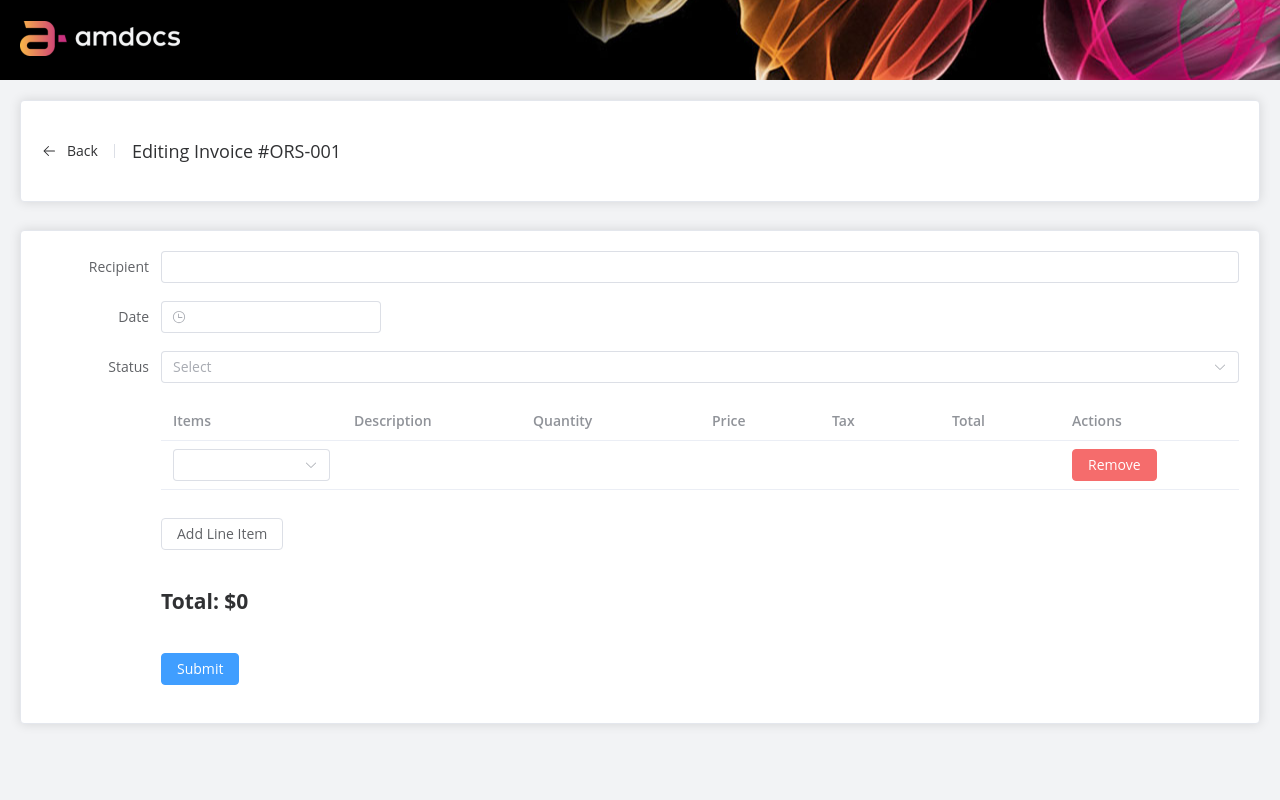
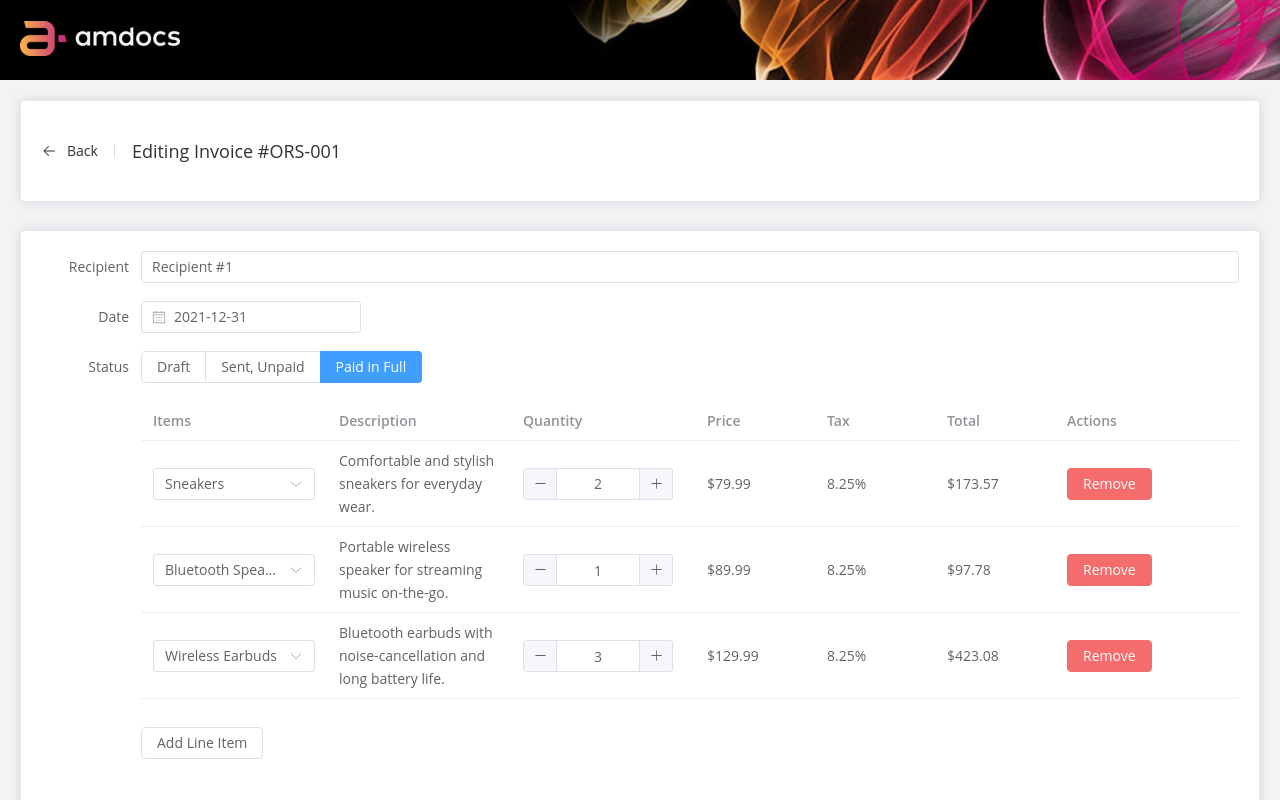
Before and after one commit to dmouroutis/invoice-manager, a Vue app: page /invoice/edit/1 in a window 1280 px wide. Shown: the top 800 px of the page. Built offline with nearby package versions, Linux system fonts and the light colour scheme.

Commit message:
Added save functionality on invoices

```diff
--- a/src/assets/data/invoices.json
+++ b/src/assets/data/invoices.json
@@ -5,7 +5,7 @@
     "invoiceDate": "Sat Jan 01 2022 00:00:00 GMT+0200 (Eastern European Standard Time)",
     "invoiceNumber": "ORS-001",
     "status": "PAID",
-    "lineItmes": [
+    "lineItems": [
       {
         "id": 1,
         "product": {
--- a/src/components/Invoices/InvoiceManager.vue
+++ b/src/components/Invoices/InvoiceManager.vue
@@ -1,9 +1,10 @@
 <script setup>
+import { ElNotification } from 'element-plus'
+import statuses from '@/assets/data/statuses.json'
+
 import { ref, computed } from 'vue'
 import { useRouter } from 'vue-router'
 import { useInvoicesStore } from '@/stores/invoices'
-
-import statuses from '@/assets/data/statuses.json'
 
 const router = useRouter()
 const store = useInvoicesStore()
@@ -13,16 +14,17 @@ const props = defineProps({
   id: Number
 })
 
-const title = computed(() => {
-  if (props.mode === 'view') return `Viewing Invoice #${invoice.invoiceNumber}`
-  else if (props.mode === 'edit') return `Editing Invoice #${invoice.invoiceNumber}`
-  return `Creating Invoice`
-})
+// Expanded for better clarity, create mode has no data yet.
+const initFormData = () => {
+  if (props.mode === 'create') {
+    const getNextInvoiceIDs = store.getNextInvoiceIDs
 
-const formData = ref({
+    return ref({
+      id: getNextInvoiceIDs.id,
+      invoiceNumber: getNextInvoiceIDs.invoiceNumber,
       recipient: '',
-  date: '',
-  status: '',
+      invoiceDate: '',
+      status: 'DRAFT',
       lineItems: [
         {
           product: {},
@@ -30,6 +32,20 @@ const formData = ref({
           total: 0
         }
       ]
+    })
+  } else {
+    const invoice = store.getInvoiceById(props.id)
+
+    // Sever object-deep reference and update data only on form save
+    return ref(JSON.parse(JSON.stringify(invoice)))
+  }
+}
+
+const formData = initFormData()
+
+const title = computed(() => {
+  const action = props.mode === 'view' ? 'Viewing' : props.mode === 'edit' ? 'Editing' : 'Creating'
+  return `${action} Invoice #${formData.value.invoiceNumber}`
 })
 
 const invoiceTotal = computed(() => {
@@ -39,12 +55,10 @@ const invoiceTotal = computed(() => {
     sum += item.total
   })
 
-  return sum
+  return Math.round(sum * 100) / 100
 })
 
-const isDisabled = computed(() => props.mode === 'view')
-
-const invoice = store.getInvoiceById(props.id)
+const isEditable = computed(() => props.mode !== 'view')
 
 const addLineItem = () => {
   formData.value.lineItems.push({
@@ -68,7 +82,28 @@ const updateLineItem = (quantity, lineItem) => {
 }
 
 const submitForm = () => {
-  // Handle form submission here
+  const invoice = {
+    ...formData.value,
+    total: invoiceTotal
+  }
+
+  if (props.mode === 'create') {
+    store.createInvoice(invoice)
+
+    ElNotification({
+      title: 'Invoice has been created',
+      type: 'success',
+      duration: 1500
+    })
+  } else {
+    store.updateInvoice(invoice)
+
+    ElNotification({
+      title: 'Invoice has been updated',
+      type: 'success',
+      duration: 1500
+    })
+  }
 }
 </script>
 
@@ -82,22 +117,20 @@ const submitForm = () => {
   </el-card>
 
   <el-card>
-    <el-form :model="formData" :disabled="isDisabled" ref="form" label-width="120px">
+    <el-form :model="formData" :disabled="!isEditable" ref="form" label-width="100px">
       <el-form-item label="Recipient">
         <el-input v-model="formData.recipient"></el-input>
       </el-form-item>
       <el-form-item label="Date">
-        <el-date-picker v-model="formData.date" type="datetime"></el-date-picker>
+        <el-date-picker v-model="formData.invoiceDate" type="date"></el-date-picker>
       </el-form-item>
+
       <el-form-item label="Status">
-        <el-select v-model="formData.status" placeholder="Select">
-          <el-option
-            v-for="status in statuses"
-            :key="status.code"
-            :label="status.label"
-            :value="status.code"
-          ></el-option>
-        </el-select>
+        <el-radio-group v-model="formData.status">
+          <el-radio-button v-for="status in statuses" :key="status.code" :label="status.code">
+            {{ status.label }}
+          </el-radio-button>
+        </el-radio-group>
       </el-form-item>
 
       <el-form-item>
@@ -149,22 +182,22 @@ const submitForm = () => {
             </template>
           </el-table-column>
 
-          <el-table-column label="Actions">
+          <el-table-column v-if="isEditable" label="Actions">
             <template #default="{ row }">
               <el-button type="danger" @click="removeLineItem(row)"> Remove </el-button>
             </template>
           </el-table-column>
         </el-table>
 
-        <el-button v-if="!isDisabled" @click="addLineItem">Add Line Item</el-button>
+        <el-button v-if="isEditable" @click="addLineItem">Add Line Item</el-button>
       </el-form-item>
 
       <el-form-item>
         <h2>Total: ${{ invoiceTotal }}</h2>
       </el-form-item>
 
-      <el-form-item v-if="!isDisabled">
-        <el-button type="primary" @click="submitForm"> Submit </el-button>
+      <el-form-item v-if="isEditable">
+        <el-button type="primary" @click="submitForm"> Save Invoice </el-button>
       </el-form-item>
     </el-form>
   </el-card>
--- a/src/components/Invoices/InvoicesListing.vue
+++ b/src/components/Invoices/InvoicesListing.vue
@@ -42,7 +42,7 @@ const confirmDeletion = (invoiceID) => {
 const dateSorting = (a, b) => {
   // Due to JSON stringify/parsing we need to revert the date back to DateTime object
   const date1 = typeof a.invoiceDate === 'string' ? new Date(a.invoiceDate) : a.invoiceDate
-  const date2 = typeof a.invoiceDate === 'string' ? new Date(b.invoiceDate) : b.invoiceDate
+  const date2 = typeof b.invoiceDate === 'string' ? new Date(b.invoiceDate) : b.invoiceDate
 
   return date1 > date2 ? 1 : -1
 }
--- a/src/stores/invoices.js
+++ b/src/stores/invoices.js
@@ -20,12 +20,42 @@ export const useInvoicesStore = defineStore('invoices', {
   },
   // Any actions that manipulate invoices should save the invoices to localStorage afterwards to maintain the persistent data functionality
   actions: {
+    createInvoice(invoiceData) {
+      this.invoices.push(invoiceData)
+      window.localStorage.setItem('invoices', JSON.stringify(this.invoices))
+    },
+
+    updateInvoice(invoiceData) {
+      this.invoices = this.invoices.map((item) => {
+        return item.id === invoiceData.id ? invoiceData : item
+      })
+      window.localStorage.setItem('invoices', JSON.stringify(this.invoices))
+    },
+
     deleteInvoice(id) {
       this.invoices = this.invoices.filter((item) => item.id !== id)
       window.localStorage.setItem('invoices', JSON.stringify(this.invoices))
     }
   },
   getters: {
+    getNextInvoiceIDs: (state) => {
+      const maxInvoiceID = state.invoices.reduce((prev, current) =>
+        prev.id > current.id ? prev : current
+      )
+
+      const generateCode = (num) => {
+        const paddedNum = num.toString().padStart(3, '0')
+        return `ORS-${paddedNum}`
+      }
+
+      const id = maxInvoiceID.id + 1
+
+      return {
+        id,
+        invoiceNumber: generateCode(id)
+      }
+    },
+
     getInvoiceById: (state) => {
       return (invoiceId) => state.invoices.find((item) => item.id === invoiceId)
     }
```
Lines whose indentation alone changed are shown as unchanged.
